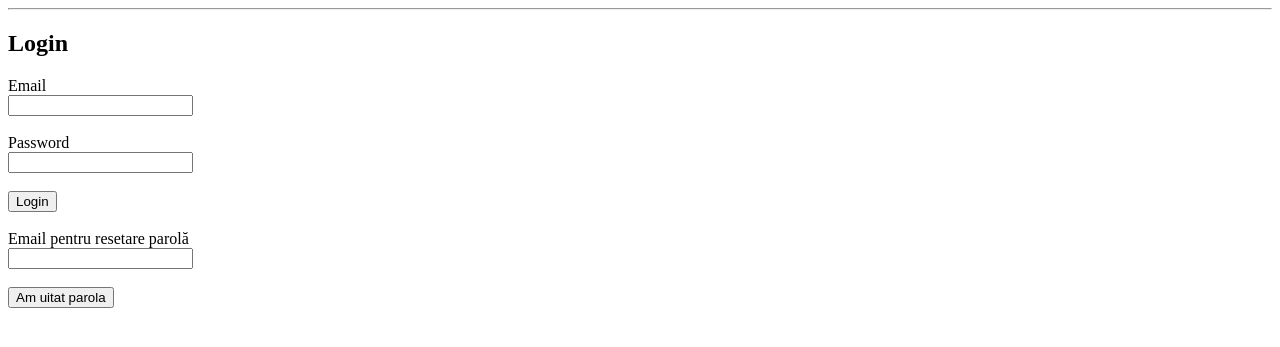
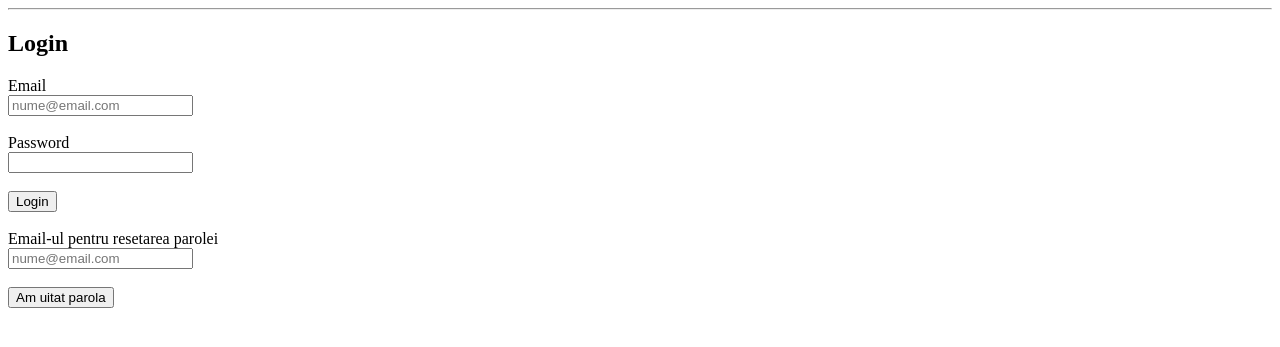
Before and after one commit to TheFluffyBoi2/DezvApSoftSec, a Flask app: page /login in a window 1280 px wide. Shown: the part 26-373 px from the top of the page. Run offline with Flask 3, Linux system fonts and the light colour scheme.

Commit message:
Patch v2

```diff
--- a/app.py
+++ b/app.py
@@ -23,9 +23,11 @@ def init_db_command():
     init_db()
     print("Baza de date a fost initializata.")
 
+
 @app.teardown_appcontext
 def teardown_db(exception):
     close_db(exception)
+
 
 def current_user():
     uid = session.get("user_id")
@@ -34,9 +36,11 @@ def current_user():
     db = get_db()
     return db.execute("SELECT * FROM users WHERE id = ?", (uid,)).fetchone()
 
+
 def login_required():
     if not session.get("user_id"):
         abort(401)
+
 
 @app.get("/")
 def home():
@@ -45,9 +49,15 @@ def home():
         return redirect(url_for("profile"))
     return redirect(url_for("login"))
 
+
+def verify_email(email):
+    regex = r"^[a-zA-Z0-9._%+-]+@+[a-zA-Z0-9.-]+\.[a-zA-Z]{2,}$"
+    return re.match(regex, email) is not None
+
+
 def verify_password(password):
     if len(password) < 8:
-        return False, "Parola trebuie să aibe un minim de 8 caractere."
+        return False, "Parola trebuie să aibă un minim de 8 caractere."
     if not re.search(r"[A-Z]", password):
         return False, "Parola trebuie să conțină cel puțin o literă mare (A-Z)."
     if not re.search(r"[a-z]", password):
@@ -57,6 +67,7 @@ def verify_password(password):
     if not re.search(r"[!?@#$%^&*]", password):
         return False, "Parola trebuie să conțină cel puțin un caracter special (!?@#$%^&*)."
     return True, ""
+
 
 @app.route("/register", methods=["GET", "POST"])
 def register():
@@ -68,14 +79,19 @@ def register():
             flash("Email-ul si parola sunt obligatorii.")
             return render_template("register.html")
 
-        is_valid, error = verify_password(password)
-        if not is_valid:
+        is_valid_email = verify_email(email)
+        if not is_valid_email:
+            flash("Introdu o adresă de email validă.")
+            return render_template("register.html")
+
+        is_valid_password, error = verify_password(password)
+        if not is_valid_password:
             flash(error)
             return render_template("register.html")
 
         bytes = password.encode("utf-8")
         salt = bcrypt.gensalt()
-        password_hash = bcrypt.hashpw(bytes, salt)
+        password_hash = bcrypt.hashpw(bytes, salt).decode("utf-8")
 
         db = get_db()
         try:
@@ -96,6 +112,7 @@ def register():
 
     return render_template("register.html")
 
+
 @app.route("/login", methods=["GET", "POST"])
 def login():
     if request.method == "POST":
@@ -115,13 +132,16 @@ def login():
                 if user["unlocked_at"]:
                     unlock_time = datetime.fromisoformat(user["unlocked_at"])
                     if now < unlock_time:
-                        time_remaining = int((unlock_time - now).total_seconds() / 60)
                         flash("Contul este blocat.")
                         return render_template("login.html")
                     else:
                         db.execute("UPDATE users SET locked = 0, failed_attempts = 0, unlocked_at = NULL WHERE id = ?",
                                    (user["id"],))
                         db.commit()
+                else:
+                    db.execute("UPDADTE users SET locked = 0, failed_attempts = 0 WHERE id = ?",
+                               (user["id"],))
+                    db.commit()
             if bcrypt.checkpw(password.encode("utf-8"), user["password_hash"].encode("utf-8")):
                 db.execute("UPDATE users SET failed_attempts = 0 WHERE id = ?", (user["id"],))
                 db.commit()
@@ -140,16 +160,17 @@ def login():
                                (new_failed_attempts, user["id"]))
                 db.commit()
 
-        else:
-            flash("Date de autentificare invalide.")
-            return render_template("login.html")
+        flash("Date de autentificare invalide.")
+        return render_template("login.html")
 
     return render_template("login.html")
+
 
 @app.post("/logout")
 def logout():
     session.clear()
     return redirect(url_for("login"))
+
 
 @app.route("/profile", methods=["GET", "POST"])
 def profile():
@@ -157,9 +178,16 @@ def profile():
     user = current_user()
     return render_template("profile.html", user=user)
 
+
 @app.post("/generate-reset-token")
 def generate_reset_token():
     email = (request.form.get("email") or "").strip()
+
+    is_valid_email = verify_email(email)
+
+    if not is_valid_email:
+        flash("Introdu o adresă de email validă.")
+        return render_template("login.html")
 
     if not email:
         flash("Introdu adresa de email.")
@@ -188,10 +216,11 @@ def generate_reset_token():
 
     return redirect(url_for("login"))
 
+
 @app.route("/reset-password/<token>", methods=["GET", "POST"])
 def reset_password(token):
     db = get_db()
-    now = datetime.now()
+    now = datetime.now().isoformat()
 
     user = db.execute(
         "SELECT * FROM users WHERE password_reset_token = ? AND token_expire_at > ?",
@@ -213,7 +242,7 @@ def reset_password(token):
 
         bytes = password.encode("utf-8")
         salt = bcrypt.gensalt()
-        password_hash = bcrypt.hashpw(bytes, salt)
+        password_hash = bcrypt.hashpw(bytes, salt).decode("utf-8")
 
         db.execute(
             "UPDATE users SET password_hash = ?, password_reset_token = NULL, token_expire_at = NULL WHERE id = ?",
--- a/schema.sql
+++ b/schema.sql
@@ -10,5 +10,5 @@ CREATE TABLE users (
     token_expire_at TEXT DEFAULT NULL,
     failed_attempts INTEGER DEFAULT 0,
     locked BOOLEAN DEFAULT 0,
-    unlocked_at TEXT DEFAULT NULL,
+    unlocked_at TEXT DEFAULT NULL
 );
--- a/templates/login.html
+++ b/templates/login.html
@@ -1,16 +1,28 @@
 {% extends "base.html" %} {% block content %}
 <h2>Login</h2>
 <form method="post">
-  <label>Email</label><br />
-  <input name="email" /><br /><br />
+  <label for="email">Email</label><br />
+  <input
+    type="email"
+    id="email"
+    required
+    placeholder="nume@email.com"
+    name="email"
+  /><br /><br />
   <label>Password</label><br />
   <input name="password" type="password" /><br /><br />
   <button type="submit">Login</button>
 </form>
 <br />
 <form action="{{ url_for('generate_reset_token') }}" method="post">
-  <label>Email pentru resetare parolă</label><br />
-  <input name="email" type="email" required /><br /><br />
+  <label for="email">Email-ul pentru resetarea parolei</label><br />
+  <input
+    type="email"
+    id="email"
+    required
+    placeholder="nume@email.com"
+    name="email"
+  /><br /><br />
   <button type="submit">Am uitat parola</button>
 </form>
 {% endblock %}
```
Also changed, not shown: templates/register.html (+8 -2 lines).
